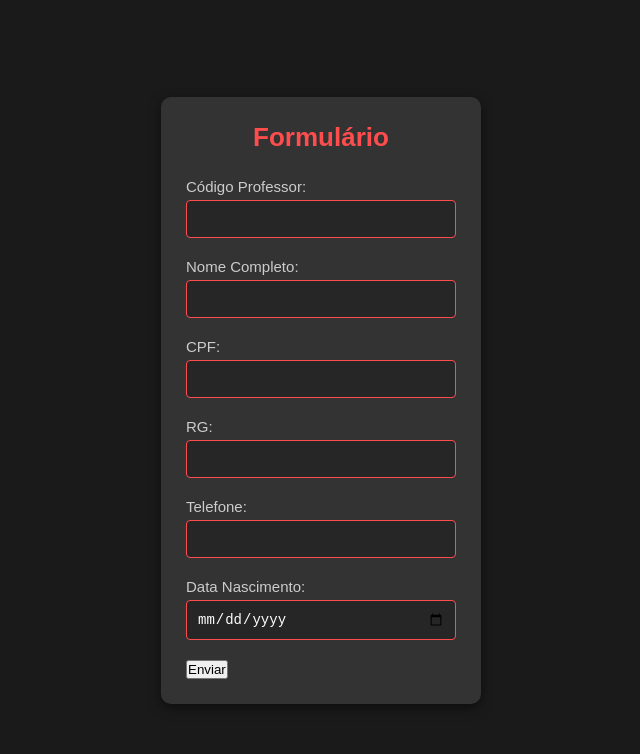
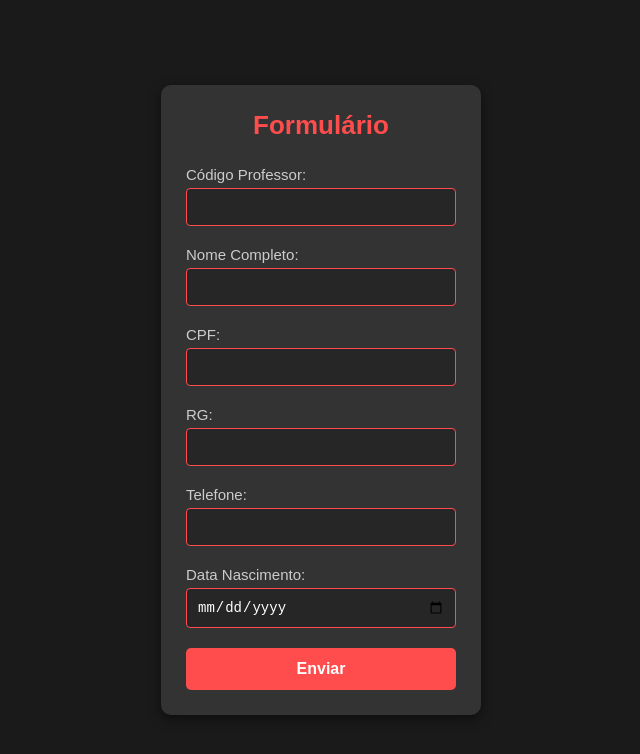
Before and after one commit to Evelynzaylan/Saresp_2024, a plain HTML site: page index.html in a window 1280 px wide. Shown: the whole page, without its empty margins (319-959 px from the left). Drawn offline with Linux system fonts and the light colour scheme.

Commit message:
adicionando pt3 style

```diff
--- a/style.css
+++ b/style.css
@@ -75,3 +75,25 @@ input {
     background-color: #262626; /* Preto suave */
     color: #ffffff;
 }
+/* Parte 3: Botões e Ajuste Final */
+input:focus {
+    border-color: #ff1a1a; /* Borda vermelha mais intensa ao focar */
+    outline: none;
+}
+
+button {
+    width: 100%;
+    padding: 12px;
+    background-color: #ff4c4c; /* Vermelho para o botão */
+    border: none;
+    border-radius: 5px;
+    color: #fff;
+    font-size: 16px;
+    font-weight: bold;
+    cursor: pointer;
+    transition: background-color 0.3s;
+}
+
+button:hover {
+    background-color: #e60000; /* Vermelho mais escuro ao passar o mouse */
+}
```
